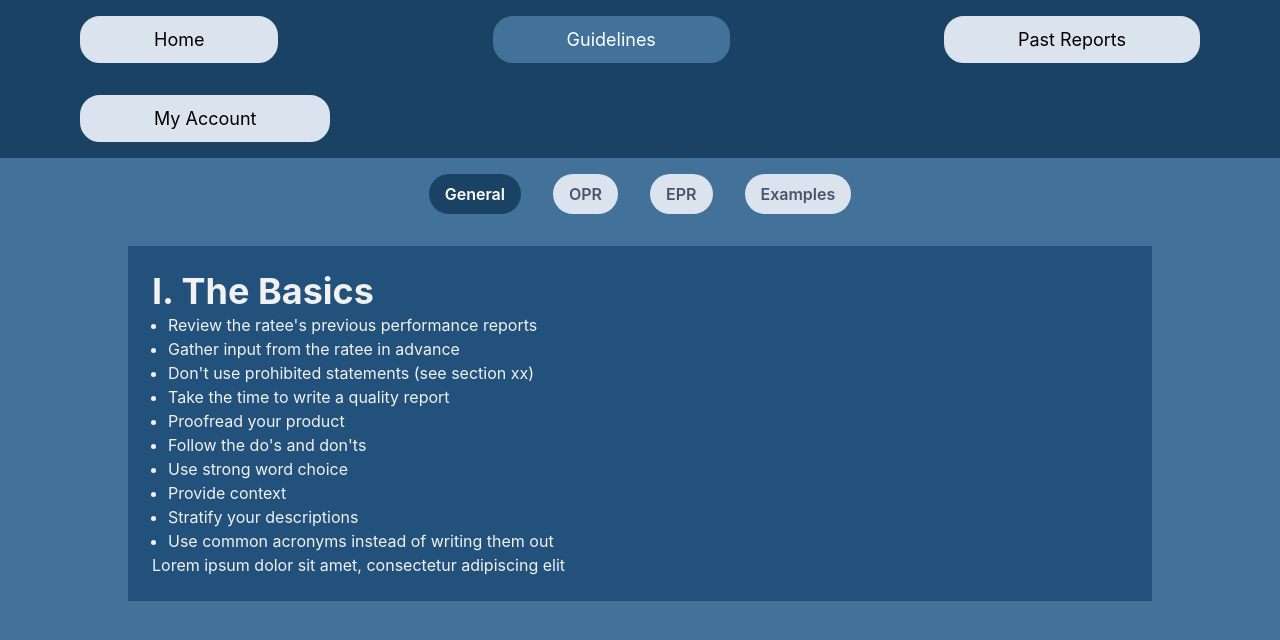
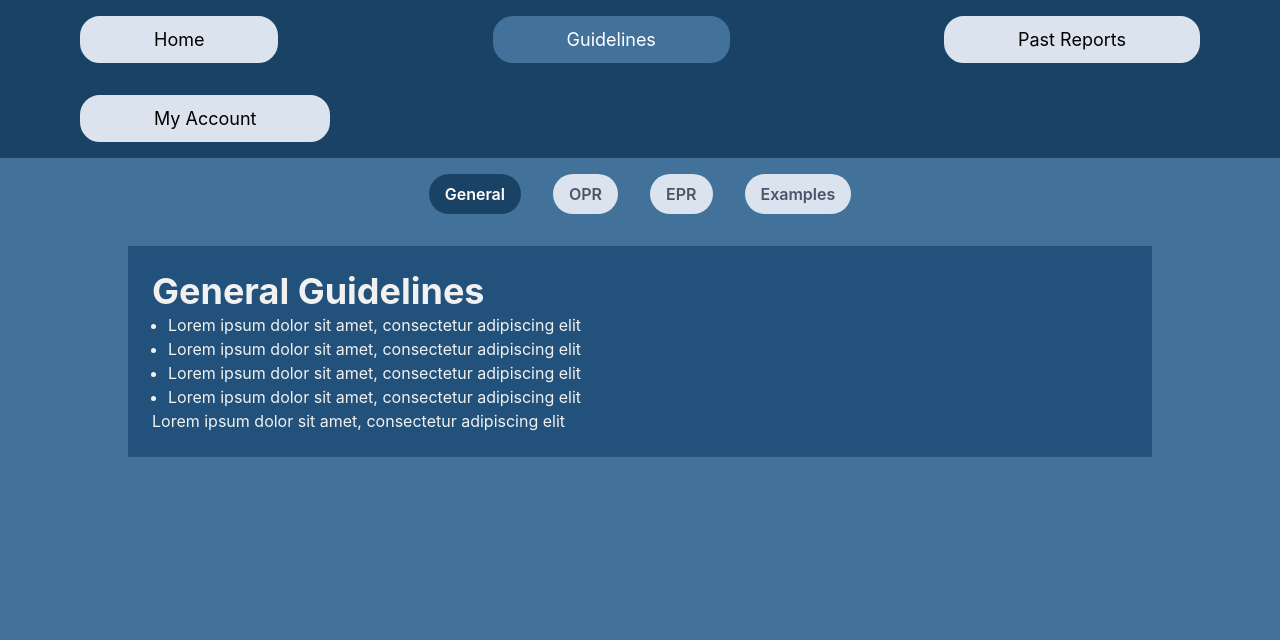
Before and after one commit to cvxluo/junior-design-project, a Next.js app: page /guidelines in a window 1280 px wide. Shown: the top 640 px of the page. Built offline with nearby package versions, Linux system fonts and the light colour scheme.

Commit message:
resolving issues 3

```diff
--- a/src/screens/Guidelines/Guidelines.jsx
+++ b/src/screens/Guidelines/Guidelines.jsx
@@ -176,8 +176,7 @@ export default function Guidelines() {
           <TabPanels>
             <TabPanel>
               <VStack>
-                <InfoBox content={infoBasics}></InfoBox>
-
+                <InfoBox content={infoExample}></InfoBox>
               </VStack>
             </TabPanel>
             <TabPanel>
```
